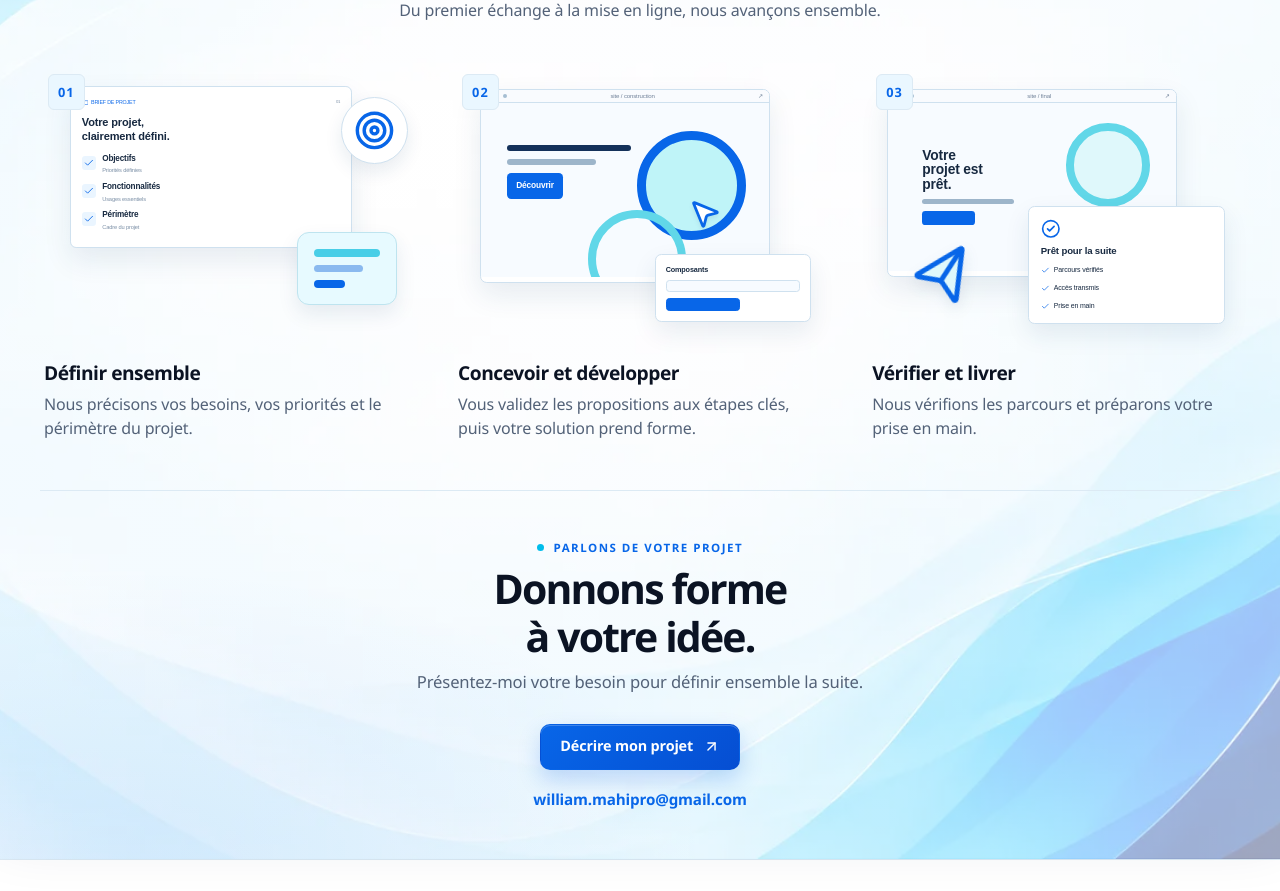
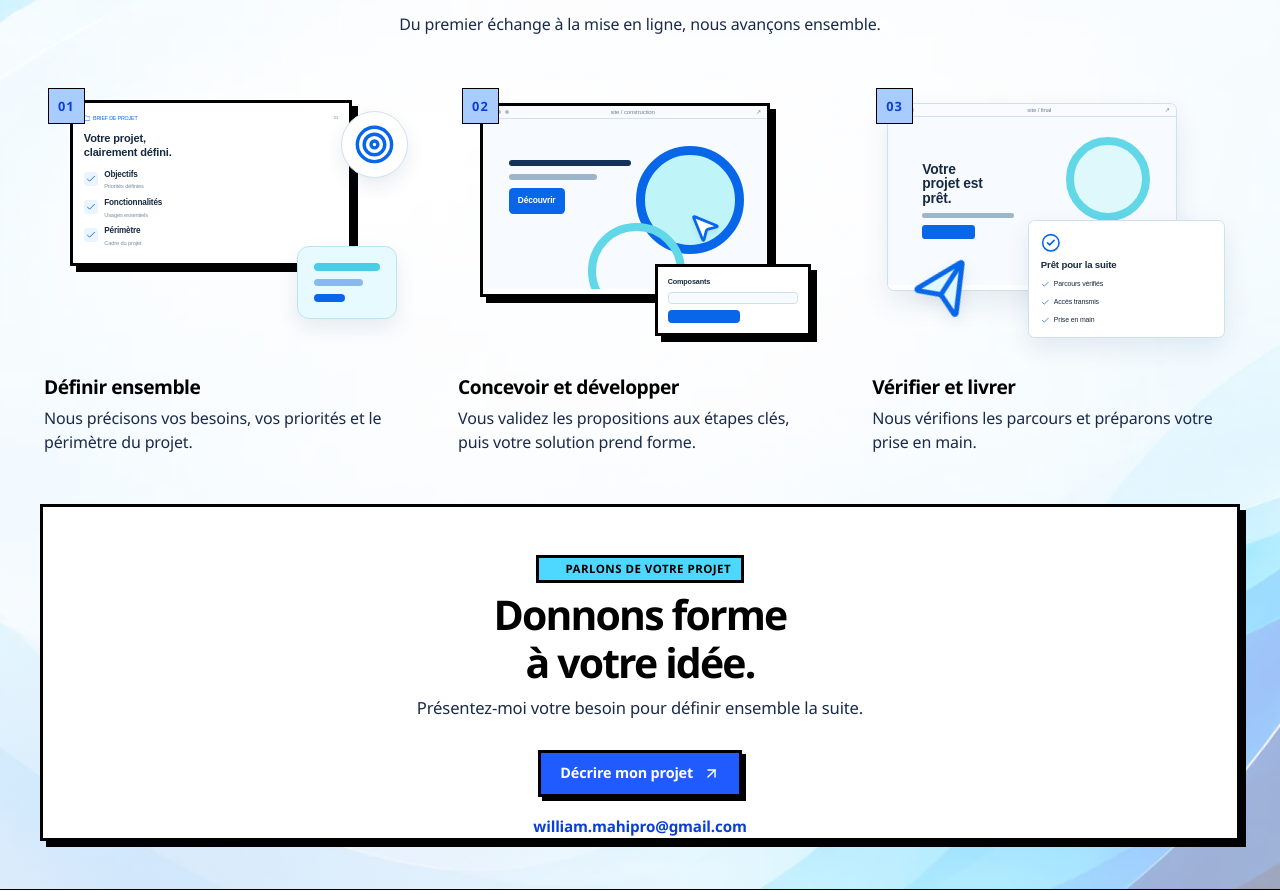
Before and after one commit to wiwi240/portfolio-, a React (Vite) app: page / in a window 1280 px wide. Shown: the part 1892-2783 px from the top of the page. Built offline with nearby package versions, Linux system fonts and the light colour scheme; a web font is replaced by a local one.

Commit message:
Add a blue neobrutalism skin as a last-loaded stylesheet
Co-Authored-By: Claude Sonnet 5.5 <noreply@anthropic.com>

```diff
--- a/src/App.tsx
+++ b/src/App.tsx
@@ -11,6 +11,7 @@ import { metadata, paths, resolveRoute, siteOrigin, type PageId } from '@/site'
 import './App.css'
 import './redesign.css'
 import './visual-polish.css'
+import './neobrutalism.css'
 
 type MainPage = Exclude<PageId, 'notFound'>
 const navPages = ['home', 'projects', 'expertise', 'about', 'contact'] as const satisfies ReadonlyArray<MainPage>
--- /dev/null
+++ b/src/neobrutalism.css
@@ -0,0 +1,104 @@
+/* Neobrutalism skin (blue). Loaded last: it only overrides tokens and adds hard borders, flat fills and offset shadows.
+   Remove the import in App.tsx to get the previous look back. */
+:root {
+  --nb-line: #000000;
+  --nb-border: 3px solid var(--nb-line);
+  --nb-shadow: 6px 6px 0 var(--nb-line);
+  --nb-shadow-sm: 4px 4px 0 var(--nb-line);
+
+  --bg: #cfe2ff;
+  --surface: #ffffff;
+  --tint: #a9ccff;
+  --fg: #000000;
+  --muted: #1b2a4a;
+  --border: #000000;
+  --border-strong: #000000;
+  --accent: #0a3fd6;
+  --accent-hover: #082fa3;
+  --accent-fill: #1f5bff;
+  --accent-fill-hover: #0a3fd6;
+  --on-accent: #ffffff;
+  --accent-cyan: #4fd8ff;
+  --focus: #000000;
+
+  --radius-sm: 0;
+  --radius: 0;
+  --radius-lg: 0;
+  --radius-xl: 0;
+  --shadow-sm: var(--nb-shadow-sm);
+  --shadow: var(--nb-shadow);
+  --shadow-stack: none;
+  --font-display: 'Cabinet Grotesk', 'Satoshi', 'Segoe UI', sans-serif;
+}
+html.dark {
+  --nb-line: #e8f1ff;
+  --bg: #07123a;
+  --surface: #0f1f5c;
+  --tint: #13287a;
+  --fg: #ffffff;
+  --muted: #c3d4ff;
+  --border: #e8f1ff;
+  --border-strong: #e8f1ff;
+  --accent: #8fb5ff;
+  --accent-hover: #b4cdff;
+  --accent-fill: #3d73ff;
+  --focus: #ffffff;
+  --shadow-sm: var(--nb-shadow-sm);
+  --shadow: var(--nb-shadow);
+  --shadow-stack: none;
+}
+
+h1, h2, h3, h4 { font-weight: 800; letter-spacing: -0.03em; }
+.eyebrow { padding: 2px 10px; border: var(--nb-border); background: var(--accent-cyan); color: #000; font-weight: 800; text-transform: uppercase; letter-spacing: 0.04em; }
+
+/* Flat blocks: borders, offset shadows, no gradients */
+.site-header, .service-card, .project-card, .project-entry-card, .home-contact-panel, .guide-summary > *, .guide-mockup-frame,
+.build-window, .build-panel, .brief-document, .about-values > *, .faq-page-list > *, .portrait-frame, .guide-final-form,
+.guide-items label, .guide-success {
+  border: var(--nb-border) !important;
+  border-radius: 0 !important;
+  background: var(--surface) !important;
+  background-image: none !important;
+  box-shadow: var(--nb-shadow) !important;
+}
+.site-header { box-shadow: 0 5px 0 var(--nb-line) !important; }
+
+/* Interactive: shadow shrinks on hover and press, as if the block is pushed in */
+.button, .guide-answers button {
+  border: var(--nb-border) !important;
+  border-radius: 0 !important;
+  background-image: none !important;
+  box-shadow: var(--nb-shadow-sm) !important;
+  font-weight: 800;
+  transition: transform var(--dur-fast) var(--ease), box-shadow var(--dur-fast) var(--ease), background-color var(--dur-fast) var(--ease);
+}
+.button-primary, .guide-answers button.is-selected { background: var(--accent-fill) !important; color: #fff !important; }
+.button-outline, .guide-answers button { background: var(--surface) !important; color: var(--fg) !important; }
+.button:hover, .guide-answers button:hover, .guide-items label:hover, .project-entry-card:hover, .service-card:hover, .project-card:hover {
+  transform: translate(-2px, -2px);
+  box-shadow: 8px 8px 0 var(--nb-line) !important;
+}
+.button:active, .guide-answers button:active {
+  transform: translate(4px, 4px);
+  box-shadow: 0 0 0 var(--nb-line) !important;
+}
+
+/* Guide cards: selected = blue fill, icon and badge squared */
+.guide-items label.is-selected { background: var(--tint) !important; transform: translate(2px, 2px); box-shadow: 2px 2px 0 var(--nb-line) !important; }
+.guide-item-icon { border: var(--nb-border); border-radius: 0 !important; background: var(--accent-cyan) !important; color: #000 !important; box-shadow: none !important; }
+.guide-items label.is-selected .guide-item-icon { background: var(--accent-fill) !important; color: #fff !important; }
+.guide-item-check { border: var(--nb-border) !important; border-radius: 0 !important; background: var(--surface) !important; color: transparent; box-shadow: none !important; }
+.guide-items label.is-selected .guide-item-check { background: var(--accent-fill) !important; color: #fff !important; border-color: var(--nb-line) !important; transform: none; }
+.guide-progress { border: var(--nb-border); border-radius: 0 !important; background: var(--surface) !important; }
+.guide-progress span { border-radius: 0 !important; background: var(--accent-fill) !important; }
+
+/* Fields */
+input, textarea, select { border: var(--nb-border) !important; border-radius: 0 !important; background: var(--surface) !important; color: var(--fg); }
+input:focus-visible, textarea:focus-visible, select:focus-visible, button:focus-visible, a:focus-visible { outline: 4px solid var(--accent-cyan); outline-offset: 2px; }
+
+a.text-link { text-decoration: underline; text-decoration-thickness: 3px; text-underline-offset: 3px; }
+img { border-radius: 0; }
+
+@media (prefers-reduced-motion: reduce) {
+  .button:hover, .guide-answers button:hover, .guide-items label:hover, .project-entry-card:hover, .service-card:hover, .project-card:hover { transform: none; }
+}
```
